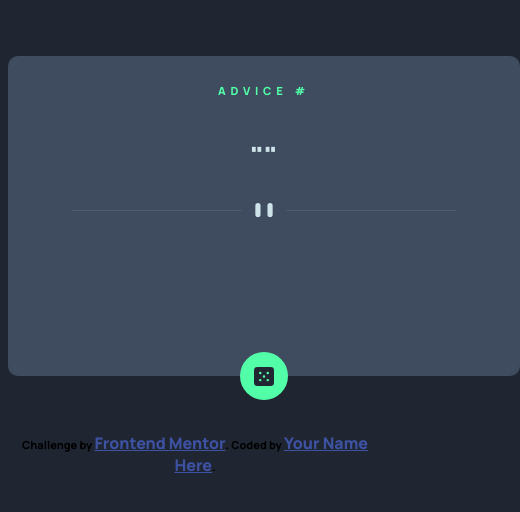
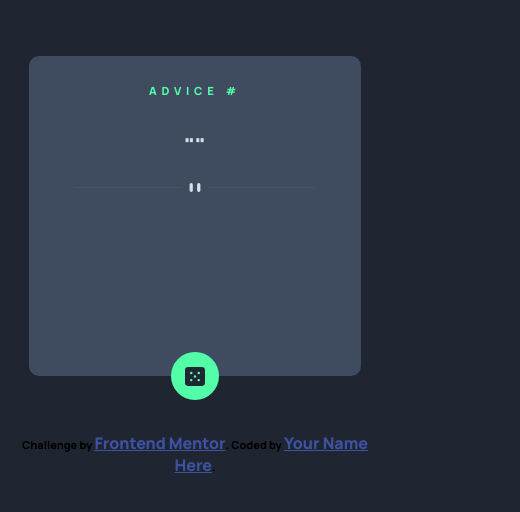
Before and after one commit to Patrick-Messiter/Frontend-Mentor---Advice-Generator-App, a plain HTML site: page main/index.html in a window 390 px wide. Shown: the whole page, 520 px wide, since content can reach past the window. Drawn offline with Linux system fonts and the light colour scheme; no server answers.

Commit message:
Mobile media query added
Project is now complete given requirements by Frontend Mentor have been met.

```diff
--- a/main/styles.css
+++ b/main/styles.css
@@ -75,6 +75,20 @@ button:active {
 
 
 
+/* MEDIA QUERY */
+
+@media only screen and (max-width: 600px) {
+    .container {
+        width: 80%;
+    }
+    .quote {
+        font-size: 22px;
+    }
+}
+
+
+
+
 
 
 /* Attribution section */
```
